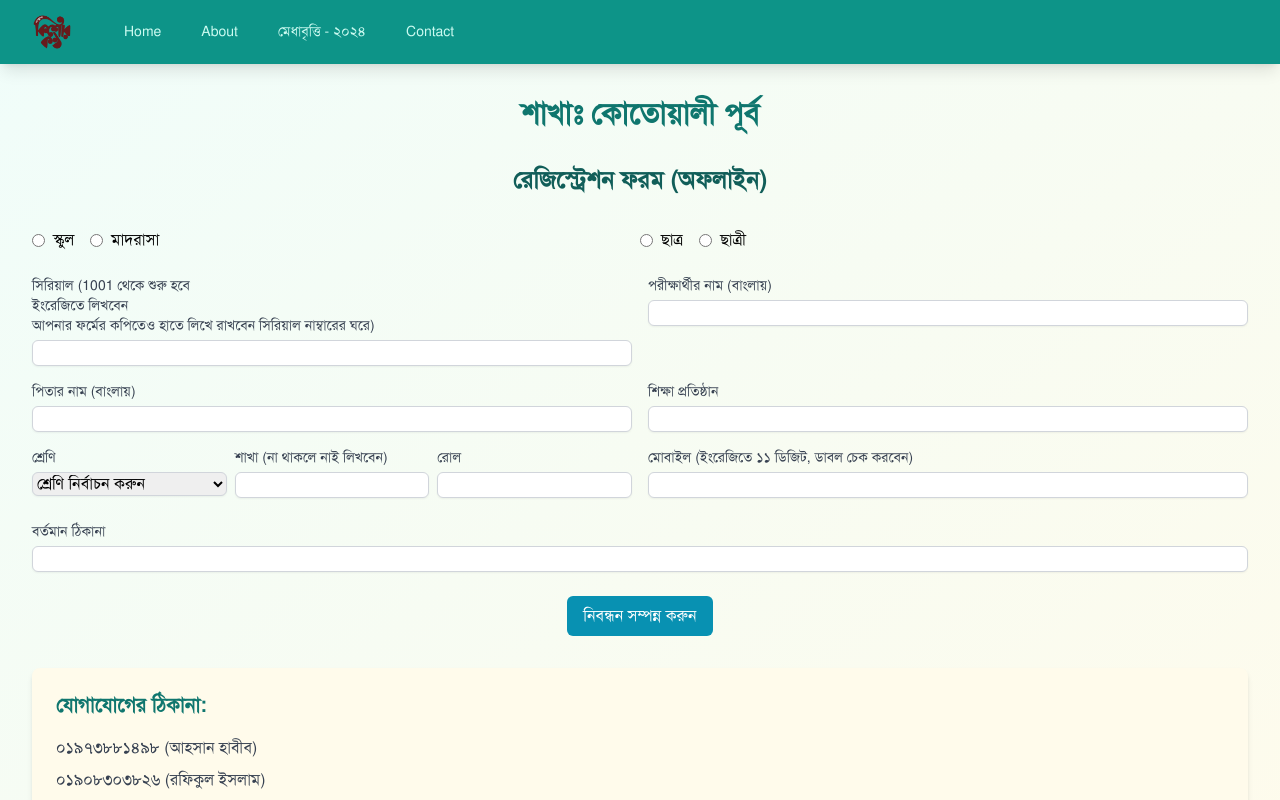
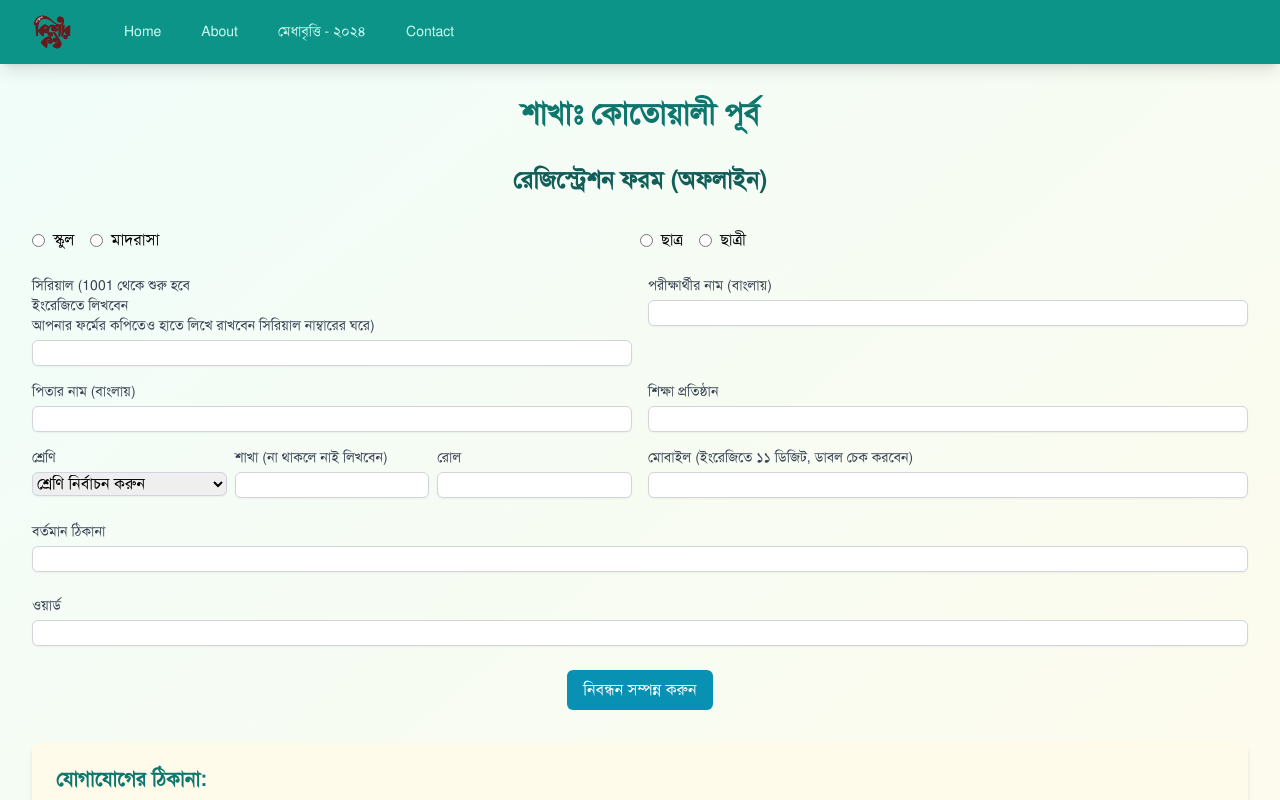
Before and after one commit to Mufassir-Chowdhury/kkrf, a SvelteKit app: page /offline/1 in a window 1280 px wide. Shown: the top 800 px of the page. Built offline with nearby package versions, Linux system fonts and the light colour scheme.

Commit message:
added ward

```diff
--- a/src/routes/offline/[branch]/+page.svelte
+++ b/src/routes/offline/[branch]/+page.svelte
@@ -38,6 +38,7 @@
 		presentAddress: '',
 		creationTime: '',
         branch: '',
+		ward: '',
 	};
 	let formErrors = {};
 	let submitting = false;
@@ -168,6 +169,10 @@
       <label class="block text-sm font-medium text-gray-700">বর্তমান ঠিকানা</label>
       <input type="text" bind:value={formData.presentAddress} required class="mt-1 block w-full border border-gray-300 rounded-md shadow-sm">
     </div>
+	<div>
+		<label class="block text-sm font-medium text-gray-700">ওয়ার্ড</label>
+		<input type="text" bind:value={formData.ward} required class="mt-1 block w-full border border-gray-300 rounded-md shadow-sm">
+	  </div>
 
 
     <div class="text-center">
--- a/src/routes/offline/[branch]/list/util.js
+++ b/src/routes/offline/[branch]/list/util.js
@@ -3,7 +3,7 @@
 export function handleExportCSV(registrations) {
     const headers = [
       'Serial', 'Institute Type', 'Gender', 'Name', 'Father\'s name', 'Institute',
-      'Class', 'Section', 'Class Roll', 'Mobile', 'Present Address', 'Creation Time', 'Branch'
+      'Class', 'Section', 'Class Roll', 'Mobile', 'Present Address', 'Creation Time', 'Branch', "Ward"
     ];
 
     const csvContent = [
@@ -22,6 +22,7 @@ export function handleExportCSV(registrations) {
 		reg.presentAddress,
 		reg.creationTime,
         reg.branch,
+        reg.ward
       ].map(field => `"${field}"`).join(','))
     ].join('\n');
     const BOM = "\uFEFF";
--- a/src/routes/offline/edit/[id]/+page.svelte
+++ b/src/routes/offline/edit/[id]/+page.svelte
@@ -18,6 +18,7 @@
         mobile: '',
         presentAddress: '',
         branch: '',
+        ward: '',
     };
 
     let loading = true;
@@ -177,6 +178,10 @@
                 <label class="block text-sm font-medium text-gray-700">থানা</label>
                 <input type="text" bind:value={formData.branch} required class="mt-1 block w-full border border-gray-300 rounded-md shadow-sm">
             </div>
+            <div>
+                <label class="block text-sm font-medium text-gray-700">ওয়ার্ড</label>
+                <input type="text" bind:value={formData.ward} required class="mt-1 block w-full border border-gray-300 rounded-md shadow-sm">
+            </div>
 
             <div class="flex justify-center space-x-4">
                 <button
--- a/src/routes/offline/list/+page.svelte
+++ b/src/routes/offline/list/+page.svelte
@@ -33,7 +33,7 @@
       let registrations = querySnapshot.docs.map(doc => ({id: doc.id, ...doc.data()}));
     const headers = [
       'Serial', 'Institute Type', 'Gender', 'Name', 'Father\'s name', 'Institute',
-      'Class', 'Section', 'Class Roll', 'Mobile', 'Present Address', 'Creation Time', 'Branch'
+      'Class', 'Section', 'Class Roll', 'Mobile', 'Present Address', 'Creation Time', 'Branch', 'Ward'
     ];
 
     const csvContent = [
@@ -52,6 +52,7 @@
 		reg.presentAddress,
 		reg.creationTime,
         reg.branch,
+        reg.ward
       ].map(field => `"${field}"`).join(','))
     ].join('\n');
     const BOM = "\uFEFF";
```
